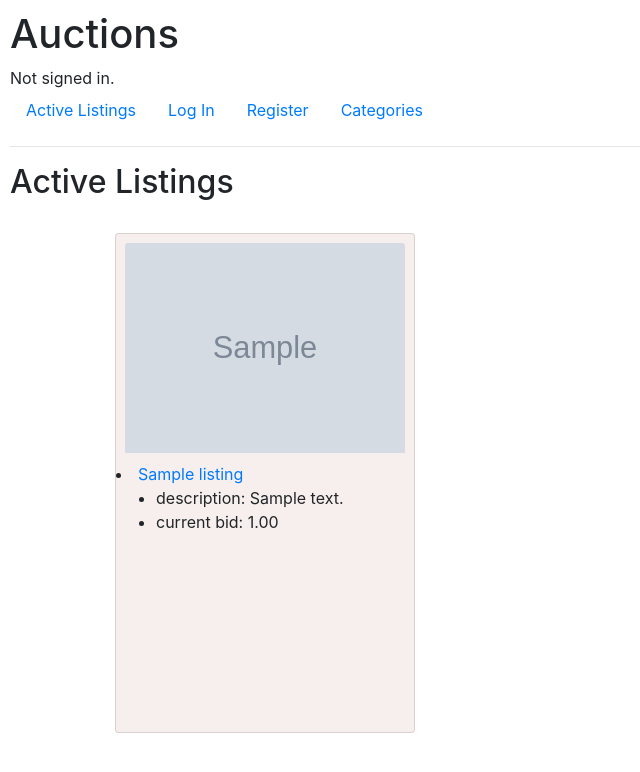
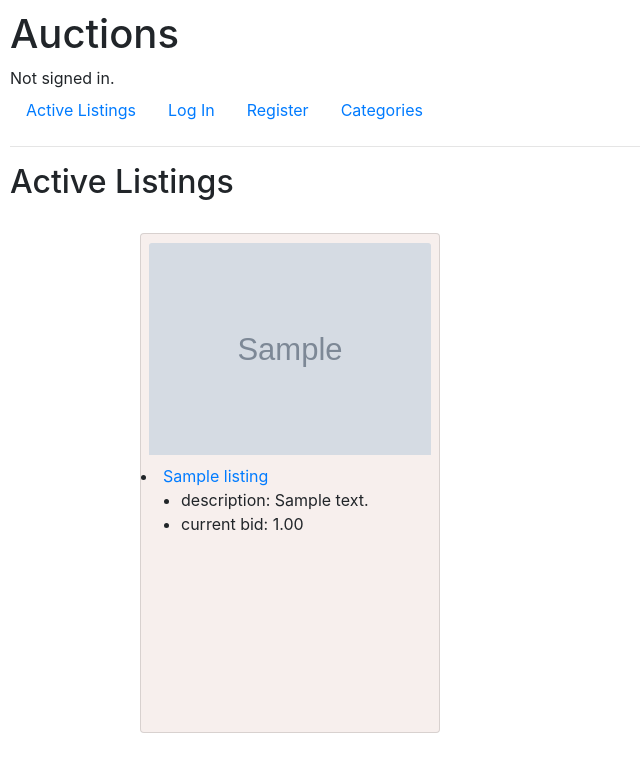
Before and after one commit to boshhy/Commerce, a Django app: page / in a window 1280 px wide. Shown: the top 772 px of the page, without its empty margins (0-640 px from the left). Run offline with Django 3.2, Linux system fonts and the light colour scheme; tables that the repository leaves empty hold one stand-in row (values such as "Sample post"); grey boxes marked "Sample" are stand-in pictures; some libraries are stand-ins or nearby versions.

Commit message:
fixed some image sizing issues on the index page

```diff
--- a/auctions/templates/auctions/index.html
+++ b/auctions/templates/auctions/index.html
@@ -5,13 +5,13 @@
     <h2>Active Listings</h2>
     <br>
     <div class="container-fluid">
-        <div class="row" style="margin-left: 75px; margin-right: 0px;"">
+        <div class="row" style="margin-left: 100px; margin-right: 0px;"">
             {% for listing in listings %}
             <div class="center">
             <div class="col-xl-3 center">
-                <div class="card center" style="width:300px; min-height: 500px; background-color: #f7efed;">
+                <div class="card center" style="width:300px; min-height: 500px; max-height: 500px; background-color: #f7efed;">
                     {% if listing.imageURL %}
-                        <img class="image_listing card-img-top" src="{{ listing.imageURL }}" alt="No Image">
+                        <a href="{% url 'listing' listing.id %}"><img class="image_listing card-img-top"  style="max-height: 282px; max-width: 282px; width: auto; height: auto;" src="{{ listing.imageURL }}" alt="No Image"> </a>
                     {% endif %}
                     <li><a href="{% url 'listing' listing.id %}"> {{ listing.title }} </a></li>
                     <ul>
```
